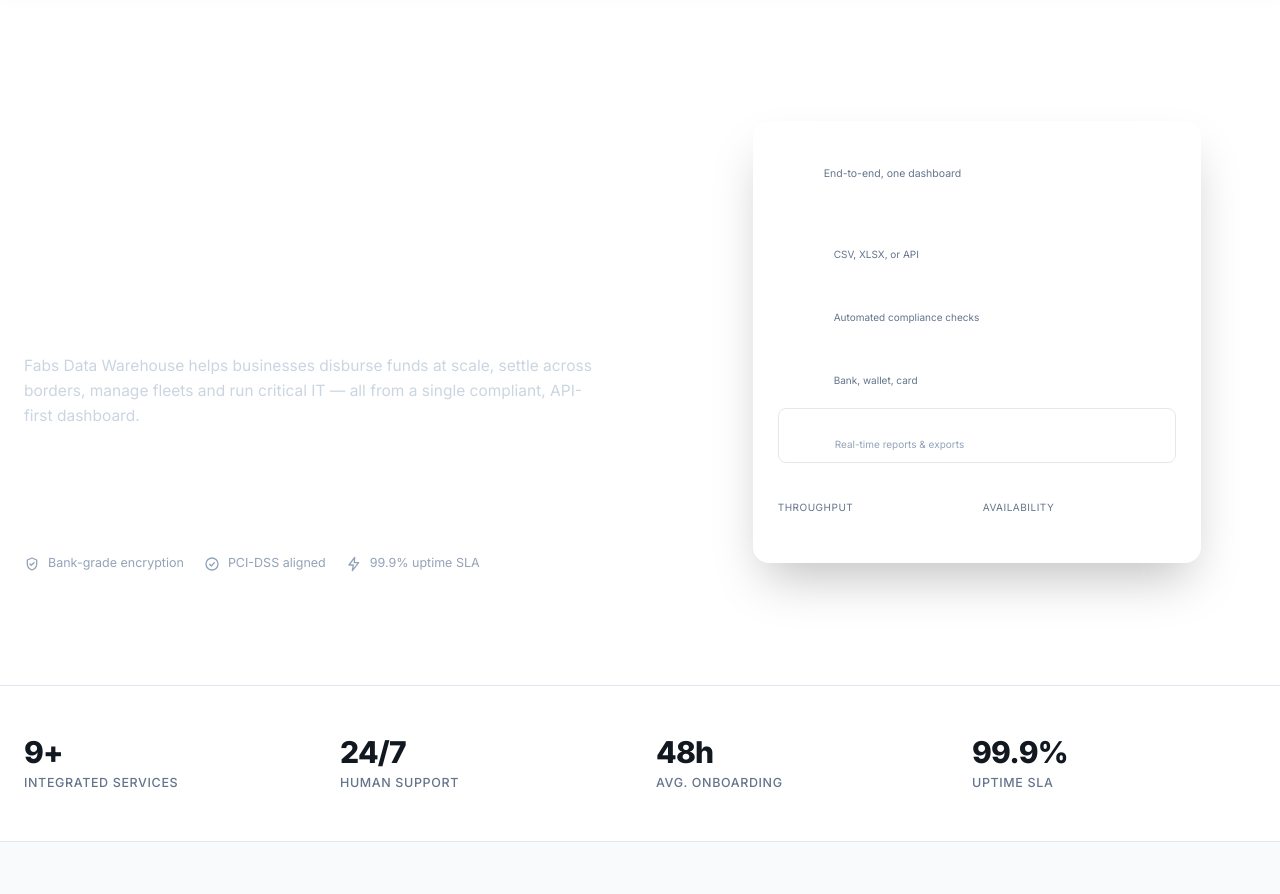
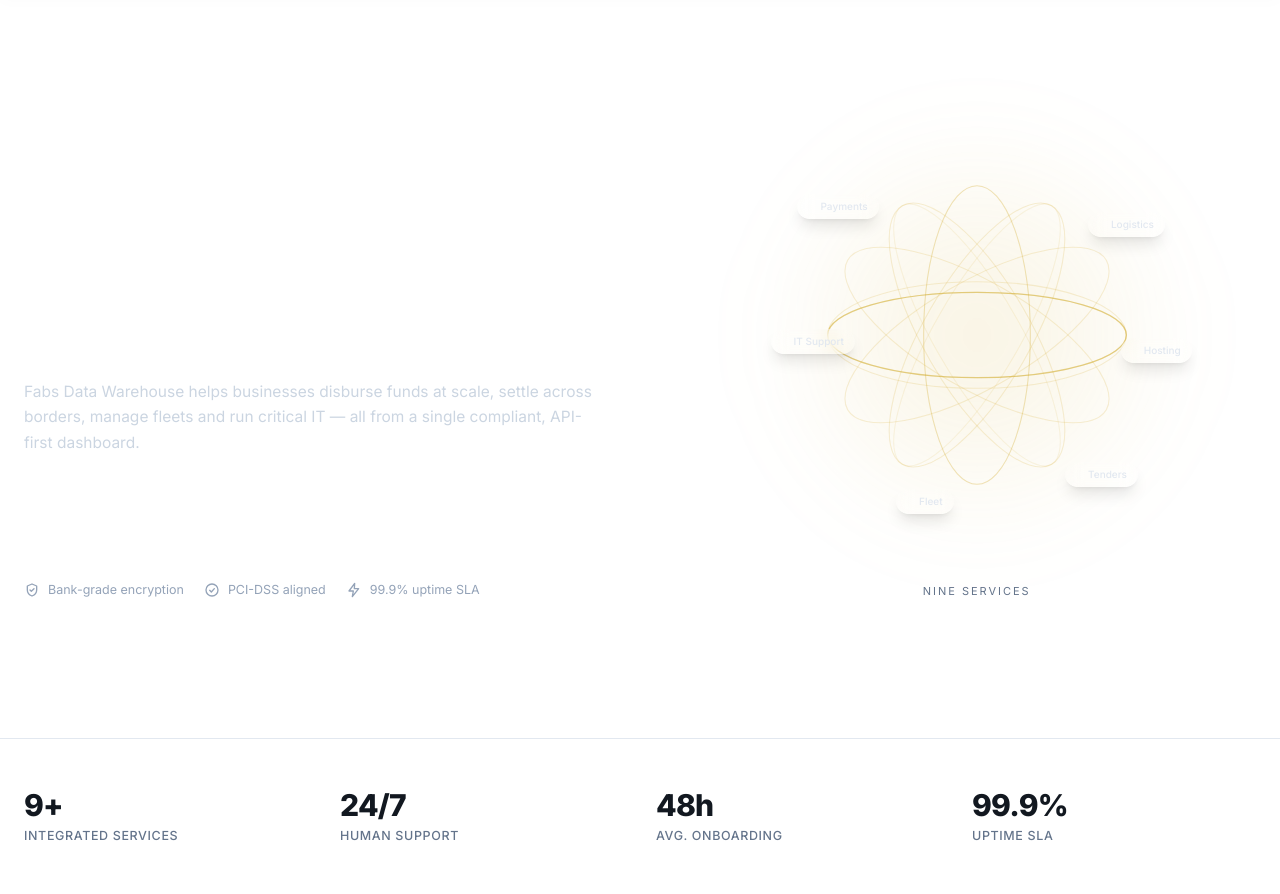
Before and after one commit to 1234manucho/fabsdatawarehouse, a Flask app: page / in a window 1280 px wide. Shown: the part 89-983 px from the top of the page. Run offline with Flask 3, Linux system fonts and the light colour scheme; some libraries are stand-ins or nearby versions.

Commit message:
Update hero section and product card content

```diff
--- a/templates/index.html
+++ b/templates/index.html
@@ -7,7 +7,7 @@
 {% block content %}
 
 <!-- ============================================================
-     HERO — clean product framing, no fabricated numbers
+     HERO — rotating wireframe globe with interlinked service nodes
      ============================================================ -->
 <section class="relative overflow-hidden bg-ink-950 text-white">
   <div class="absolute inset-0 bg-grid"></div>
@@ -62,73 +62,82 @@
         </ul>
       </div>
 
-      <!-- Product card — real workflow, not fake data -->
+      <!-- Rotating globe with interlinked nodes -->
       <div class="reveal" data-delay="0.12">
-        <div class="floaty relative mx-auto max-w-md">
-          <div class="absolute -inset-3 rounded-3xl bg-gradient-to-br from-brand-500/25 via-transparent to-accent/20 blur-2xl" aria-hidden="true"></div>
+        <div class="relative mx-auto flex max-w-md flex-col items-center gap-6">
 
-          <div class="relative rounded-2xl border border-white/10 bg-ink-900/90 p-5 sm:p-6 shadow-2xl backdrop-blur-xl">
-            <div class="flex items-center justify-between border-b border-white/10 pb-4">
-              <div class="flex items-center gap-2.5">
-                <span class="grid h-9 w-9 place-items-center rounded-lg bg-brand-500/15 text-brand-300">
-                  <svg class="h-4 w-4" fill="none" stroke="currentColor" stroke-width="2" viewBox="0 0 24 24"><path stroke-linecap="round" stroke-linejoin="round" d="M3 7.5 12 3l9 4.5M3 12.5 12 17l9-4.5M3 17.5 12 22l9-4.5"/></svg>
-                </span>
-                <div>
-                  <p class="text-[13px] font-semibold text-white">Payment flow</p>
-                  <p class="text-[10.5px] text-slate-500">End-to-end, one dashboard</p>
+          <!-- Globe container -->
+          <div class="relative flex h-[22rem] w-[22rem] items-center justify-center sm:h-[26rem] sm:w-[26rem] lg:h-[28rem] lg:w-[28rem]">
+
+            <!-- Outer glow ring -->
+            <div class="absolute inset-0 rounded-full bg-[radial-gradient(circle,rgba(212,175,55,0.15),transparent_70%)] blur-2xl" aria-hidden="true"></div>
+
+            <!-- Rotating globe -->
+            <div class="globe-spin relative h-[16rem] w-[16rem] sm:h-[18rem] sm:w-[18rem] lg:h-[20rem] lg:w-[20rem]">
+              <svg viewBox="0 0 300 300" class="h-full w-full overflow-visible" aria-hidden="true">
+                <!-- Latitude rings -->
+                <ellipse cx="150" cy="150" rx="140" ry="40" fill="none" stroke="rgba(212,175,55,0.25)" stroke-width="1"/>
+                <ellipse cx="150" cy="150" rx="140" ry="40" fill="none" stroke="rgba(212,175,55,0.12)" stroke-width="1" transform="rotate(60 150 150)"/>
+                <ellipse cx="150" cy="150" rx="140" ry="40" fill="none" stroke="rgba(212,175,55,0.12)" stroke-width="1" transform="rotate(-60 150 150)"/>
+
+                <!-- Meridians -->
+                <ellipse cx="150" cy="150" rx="50" ry="140" fill="none" stroke="rgba(212,175,55,0.35)" stroke-width="1"/>
+                <ellipse cx="150" cy="150" rx="50" ry="140" fill="none" stroke="rgba(212,175,55,0.2)" stroke-width="1" transform="rotate(30 150 150)"/>
+                <ellipse cx="150" cy="150" rx="50" ry="140" fill="none" stroke="rgba(212,175,55,0.2)" stroke-width="1" transform="rotate(60 150 150)"/>
+                <ellipse cx="150" cy="150" rx="50" ry="140" fill="none" stroke="rgba(212,175,55,0.2)" stroke-width="1" transform="rotate(90 150 150)"/>
+                <ellipse cx="150" cy="150" rx="50" ry="140" fill="none" stroke="rgba(212,175,55,0.2)" stroke-width="1" transform="rotate(120 150 150)"/>
+                <ellipse cx="150" cy="150" rx="50" ry="140" fill="none" stroke="rgba(212,175,55,0.2)" stroke-width="1" transform="rotate(150 150 150)"/>
+
+                <!-- Equator highlight -->
+                <ellipse cx="150" cy="150" rx="140" ry="40" fill="none" stroke="rgba(212,175,55,0.5)" stroke-width="1.2"/>
+              </svg>
+            </div>
+
+            <!-- Orbit ring + nodes -->
+            <div class="globe-orbit pointer-events-none absolute inset-0">
+              <div class="relative h-full w-full">
+                <!-- Orbital dashed ring -->
+                <div class="absolute inset-[6%] rounded-full border border-dashed border-white/10"></div>
+
+                <!-- Service nodes -->
+                <div class="node-pulse absolute left-[10%] top-[18%]">
+                  <span class="inline-flex items-center gap-1.5 rounded-full border border-white/10 bg-ink-900/90 px-2.5 py-1 text-[10px] font-medium text-slate-200 shadow-lg backdrop-blur">
+                    <span class="h-1.5 w-1.5 rounded-full bg-brand-400"></span>Payments
+                  </span>
+                </div>
+                <div class="node-pulse absolute right-[8%] top-[22%]" style="animation-delay:1.2s">
+                  <span class="inline-flex items-center gap-1.5 rounded-full border border-white/10 bg-ink-900/90 px-2.5 py-1 text-[10px] font-medium text-slate-200 shadow-lg backdrop-blur">
+                    <span class="h-1.5 w-1.5 rounded-full bg-brand-400"></span>Logistics
+                  </span>
+                </div>
+                <div class="node-pulse absolute right-[2%] top-[50%]" style="animation-delay:2.4s">
+                  <span class="inline-flex items-center gap-1.5 rounded-full border border-white/10 bg-ink-900/90 px-2.5 py-1 text-[10px] font-medium text-slate-200 shadow-lg backdrop-blur">
+                    <span class="h-1.5 w-1.5 rounded-full bg-brand-400"></span>Hosting
+                  </span>
+                </div>
+                <div class="node-pulse absolute bottom-[16%] right-[14%]" style="animation-delay:3.1s">
+                  <span class="inline-flex items-center gap-1.5 rounded-full border border-white/10 bg-ink-900/90 px-2.5 py-1 text-[10px] font-medium text-slate-200 shadow-lg backdrop-blur">
+                    <span class="h-1.5 w-1.5 rounded-full bg-brand-400"></span>Tenders
+                  </span>
+                </div>
+                <div class="node-pulse absolute bottom-[10%] left-[32%]" style="animation-delay:4.0s">
+                  <span class="inline-flex items-center gap-1.5 rounded-full border border-white/10 bg-ink-900/90 px-2.5 py-1 text-[10px] font-medium text-slate-200 shadow-lg backdrop-blur">
+                    <span class="h-1.5 w-1.5 rounded-full bg-brand-400"></span>Fleet
+                  </span>
+                </div>
+                <div class="node-pulse absolute left-[4%] top-[48%]" style="animation-delay:2.0s">
+                  <span class="inline-flex items-center gap-1.5 rounded-full border border-white/10 bg-ink-900/90 px-2.5 py-1 text-[10px] font-medium text-slate-200 shadow-lg backdrop-blur">
+                    <span class="h-1.5 w-1.5 rounded-full bg-brand-400"></span>IT Support
+                  </span>
                 </div>
               </div>
-              <span class="inline-flex items-center gap-1.5 rounded-full bg-brand-500/15 px-2.5 py-1 text-[10.5px] font-semibold text-brand-300">
-                <span class="h-1.5 w-1.5 rounded-full bg-brand-400 animate-pulse"></span>
-                Live
-              </span>
             </div>
+          </div>
 
-            <ol class="mt-5 space-y-2.5">
-              <li class="flex items-center gap-3 rounded-lg bg-white/5 px-3 py-2.5">
-                <span class="grid h-8 w-8 place-items-center rounded-md bg-brand-500/15 text-[10px] font-bold text-brand-300">01</span>
-                <div class="flex-1 min-w-0">
-                  <p class="text-[12px] font-medium text-white truncate">Upload batch</p>
-                  <p class="text-[10px] text-slate-500 truncate">CSV, XLSX, or API</p>
-                </div>
-                <svg class="h-3.5 w-3.5 text-brand-400 shrink-0" fill="none" stroke="currentColor" stroke-width="3" viewBox="0 0 24 24"><path stroke-linecap="round" stroke-linejoin="round" d="m5 13 4 4L19 7"/></svg>
-              </li>
-              <li class="flex items-center gap-3 rounded-lg bg-white/5 px-3 py-2.5">
-                <span class="grid h-8 w-8 place-items-center rounded-md bg-brand-500/15 text-[10px] font-bold text-brand-300">02</span>
-                <div class="flex-1 min-w-0">
-                  <p class="text-[12px] font-medium text-white truncate">Validate &amp; verify</p>
-                  <p class="text-[10px] text-slate-500 truncate">Automated compliance checks</p>
-                </div>
-                <svg class="h-3.5 w-3.5 text-brand-400 shrink-0" fill="none" stroke="currentColor" stroke-width="3" viewBox="0 0 24 24"><path stroke-linecap="round" stroke-linejoin="round" d="m5 13 4 4L19 7"/></svg>
-              </li>
-              <li class="flex items-center gap-3 rounded-lg bg-white/5 px-3 py-2.5">
-                <span class="grid h-8 w-8 place-items-center rounded-md bg-brand-500/15 text-[10px] font-bold text-brand-300">03</span>
-                <div class="flex-1 min-w-0">
-                  <p class="text-[12px] font-medium text-white truncate">Disburse funds</p>
-                  <p class="text-[10px] text-slate-500 truncate">Bank, wallet, card</p>
-                </div>
-                <svg class="h-3.5 w-3.5 text-brand-400 shrink-0" fill="none" stroke="currentColor" stroke-width="3" viewBox="0 0 24 24"><path stroke-linecap="round" stroke-linejoin="round" d="m5 13 4 4L19 7"/></svg>
-              </li>
-              <li class="flex items-center gap-3 rounded-lg border border-brand-500/25 bg-brand-500/10 px-3 py-2.5">
-                <span class="grid h-8 w-8 place-items-center rounded-md bg-brand-500 text-[10px] font-bold text-ink-950">04</span>
-                <div class="flex-1 min-w-0">
-                  <p class="text-[12px] font-medium text-white truncate">Reconcile</p>
-                  <p class="text-[10px] text-slate-400 truncate">Real-time reports &amp; exports</p>
-                </div>
-                <svg class="h-3.5 w-3.5 text-brand-400 shrink-0" fill="none" stroke="currentColor" stroke-width="2.4" viewBox="0 0 24 24"><path stroke-linecap="round" stroke-linejoin="round" d="M5 12h14m-6-6 6 6-6 6"/></svg>
-              </li>
-            </ol>
-
-            <div class="mt-5 grid grid-cols-2 gap-3 border-t border-white/10 pt-4">
-              <div>
-                <p class="text-[10px] uppercase tracking-wider text-slate-500">Throughput</p>
-                <p class="mt-1 text-[13px] font-semibold text-white">Real-time</p>
-              </div>
-              <div>
-                <p class="text-[10px] uppercase tracking-wider text-slate-500">Availability</p>
-                <p class="mt-1 text-[13px] font-semibold text-white">99.9% SLA</p>
-              </div>
-            </div>
+          <!-- Bottom caption -->
+          <div class="text-center">
+            <p class="text-[11px] uppercase tracking-[0.18em] text-slate-500">Nine services</p>
+            <p class="mt-1 font-display text-[15px] font-semibold text-white">One unified network</p>
           </div>
         </div>
       </div>
```
